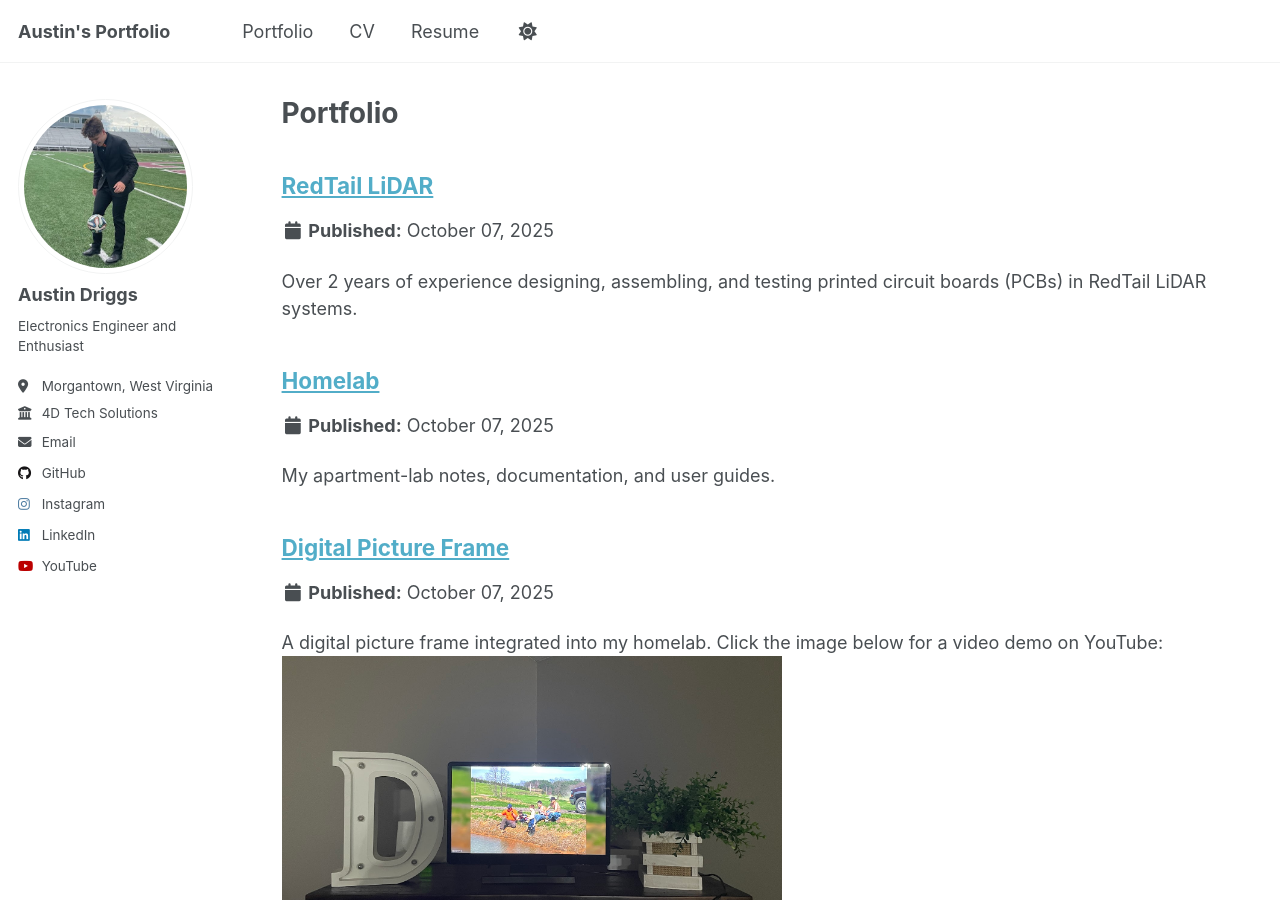
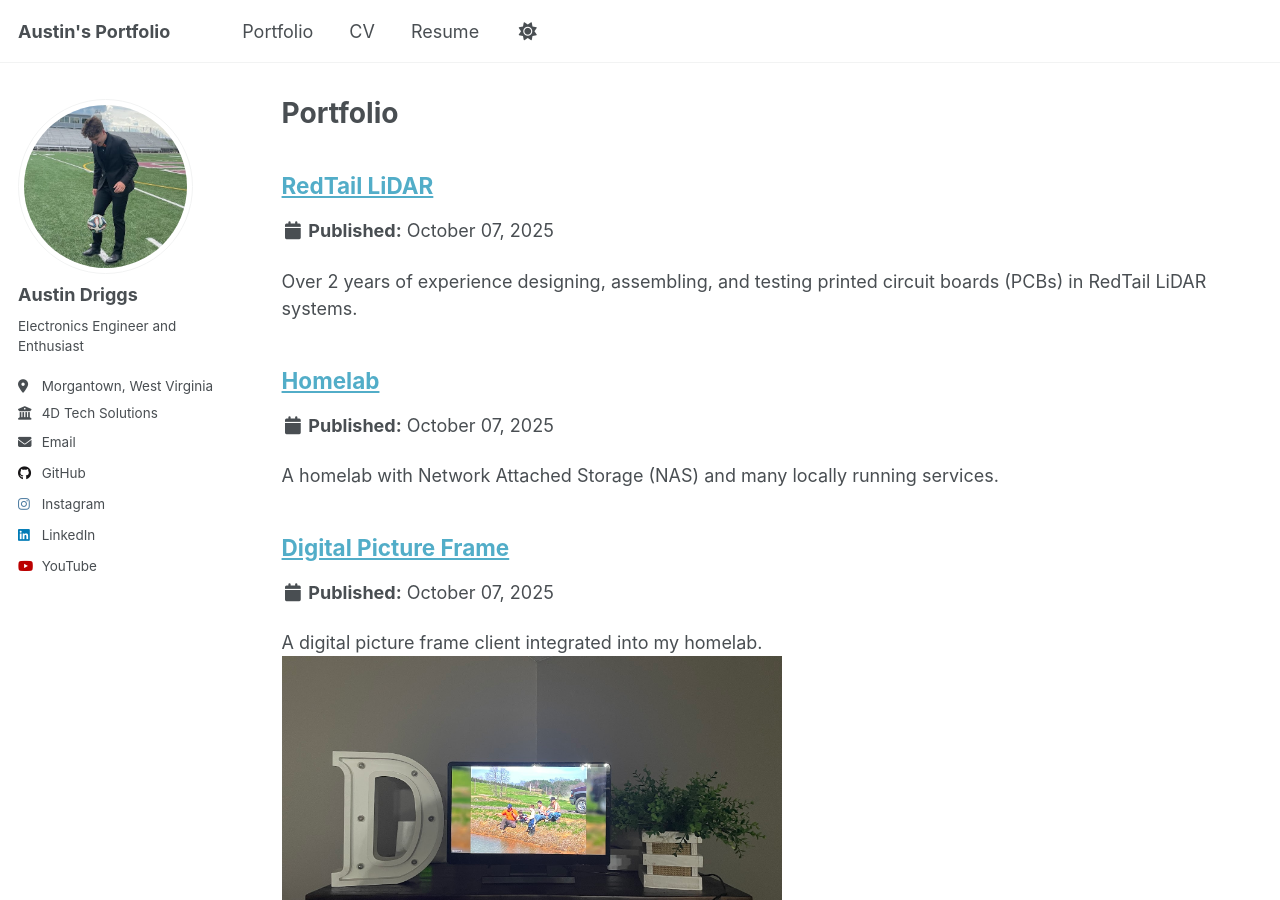
Before and after one commit to austindriggs/austindriggs.github.io, a Jekyll site: the page built from _pages/portfolio.html, in a window 1280 px wide and 900 px high. Built offline with Jekyll 4.4.1, drawn with Linux system fonts in a browser that asks for light colours; a script that is not in the unit is left out.

Commit message:
more typos and cleanup

```diff
--- a/_portfolio/02-homelab.md
+++ b/_portfolio/02-homelab.md
@@ -1,9 +1,9 @@
 ---
 title: "Homelab"
-excerpt: "My apartment-lab notes, documentation, and user guides."
+excerpt: "A homelab with Network Attached Storage (NAS) and many locally running services."
 collection: portfolio
 ---
 
-My apartment-lab documentation. The inital goal was to self-host all of the terabyte of pictures and videos that my parents have taken over the last few decades, but has grown into a file-backup NAS, home automation system, movie and show library, and more!
+The inital goal of my homelab was to self-host all of the terabyte of pictures and videos that my parents have taken over the last few decades, but has grown into a file-backup NAS, home automation system, movie and show library, and more!
 
 See more on my GitHub: [austindriggs/homelab](https://github.com/austindriggs/homelab).
--- a/_portfolio/03-immich.md
+++ b/_portfolio/03-immich.md
@@ -1,6 +1,6 @@
 ---
 title: "Digital Picture Frame"
-excerpt: "A digital picture frame integrated into my homelab. Click the image below for a video demo on YouTube:<br/><img src='/images/driggs-kiosk.jpg' alt='Driggs Kiosk Demo' width='500' style='border:0;'>"
+excerpt: "A digital picture frame client integrated into my homelab. <br/><img src='/images/driggs-kiosk.jpg' alt='Driggs Kiosk Demo' width='500' style='border:0;'>"
 collection: portfolio
 ---
 
```
